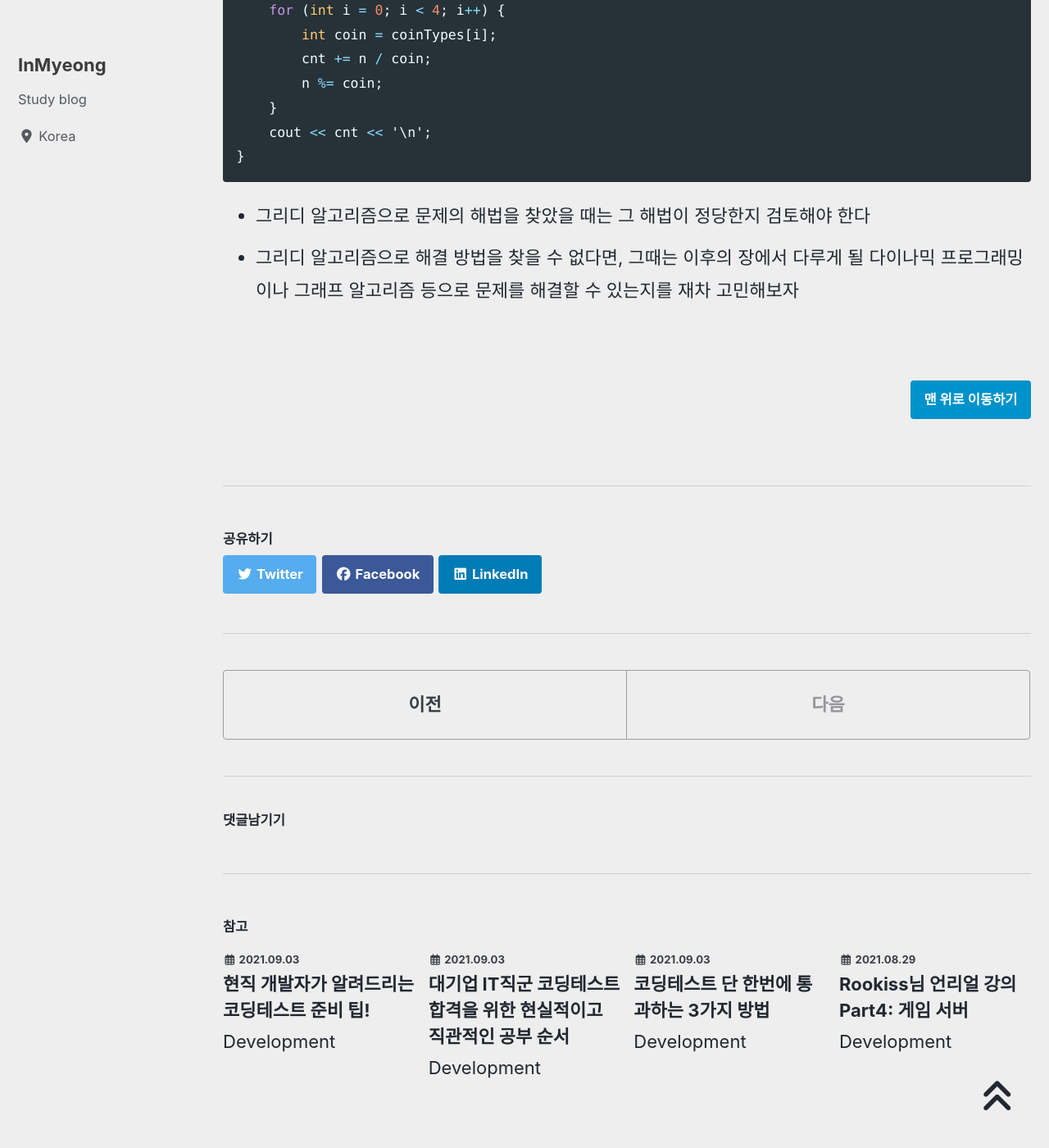
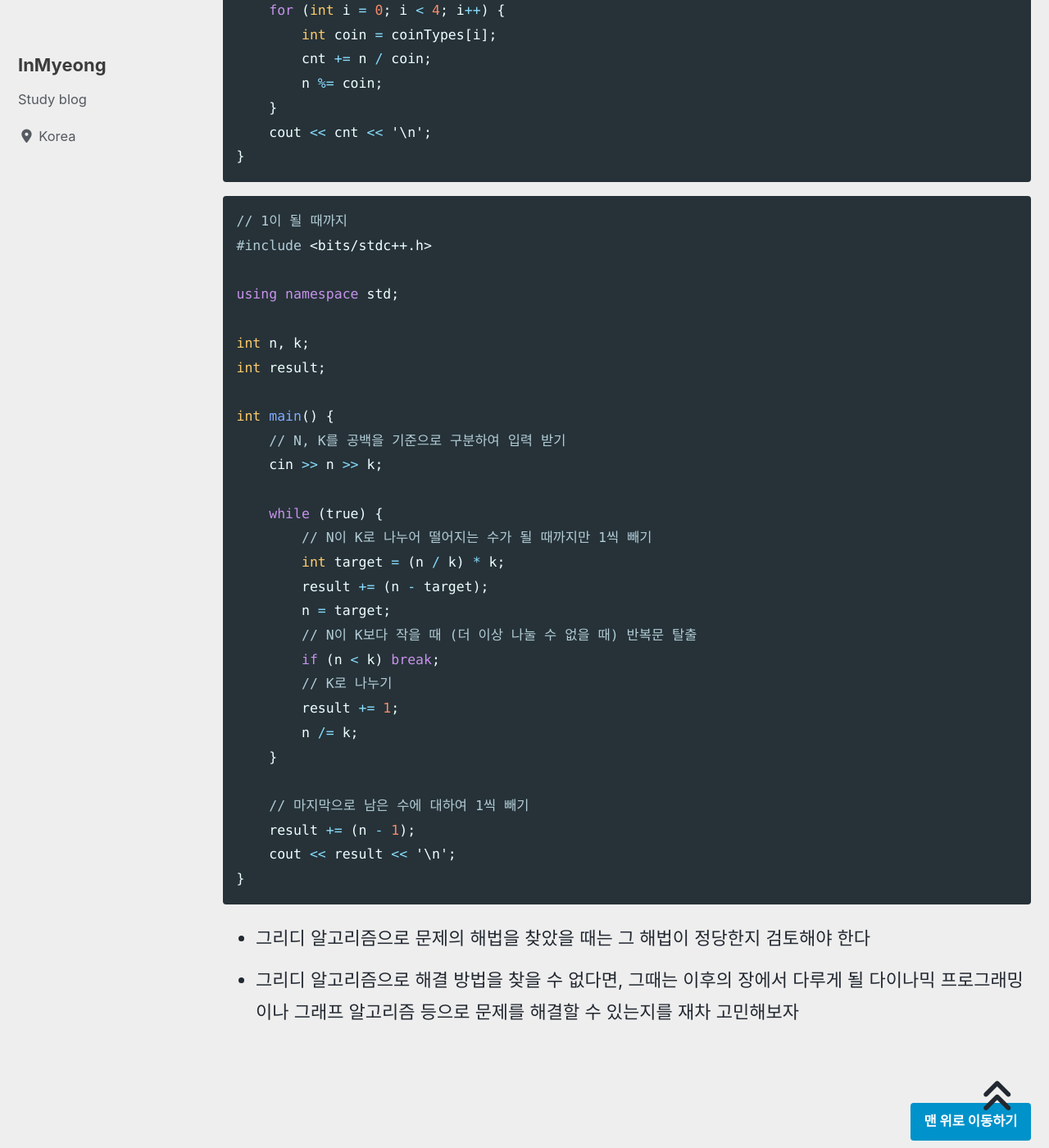
Before and after one commit to devMyeong/devMyeong.github.io, a Jekyll site: the page built from _posts/codingTest/2021-09-08-이코테.md, in a window 1280 px wide and 1400 px high, scrolled down 1076 px. Shown: the whole window at 82% size. Built offline with Jekyll 4.4.1, drawn with Linux system fonts in a browser that asks for light colours; cached includes are drawn as plain includes; nearby versions of some CDN libraries; some web fonts are replaced; comment, search, counter and statistics services are not loaded.

Commit message:
update alg chapter 03-1

````diff
--- a/_posts/codingTest/2021-09-08-이코테.md
+++ b/_posts/codingTest/2021-09-08-이코테.md
@@ -42,6 +42,37 @@ int main() {
 }
 ```
 
+```cpp
+// 1이 될 때까지
+#include <bits/stdc++.h>
+
+using namespace std;
+
+int n, k;
+int result;
+
+int main() {
+    // N, K를 공백을 기준으로 구분하여 입력 받기
+    cin >> n >> k;
+
+    while (true) {
+        // N이 K로 나누어 떨어지는 수가 될 때까지만 1씩 빼기
+        int target = (n / k) * k;
+        result += (n - target);
+        n = target;
+        // N이 K보다 작을 때 (더 이상 나눌 수 없을 때) 반복문 탈출
+        if (n < k) break;
+        // K로 나누기
+        result += 1;
+        n /= k;
+    }
+
+    // 마지막으로 남은 수에 대하여 1씩 빼기
+    result += (n - 1);
+    cout << result << '\n';
+}
+```
+
 - 그리디 알고리즘으로 문제의 해법을 찾았을 때는 그 해법이 정당한지 검토해야 한다
 - 그리디 알고리즘으로 해결 방법을 찾을 수 없다면, 그때는 이후의 장에서 다루게 될 다이나믹 프로그래밍이나 그래프 알고리즘 등으로 문제를 해결할 수 있는지를 재차 고민해보자
 
````
